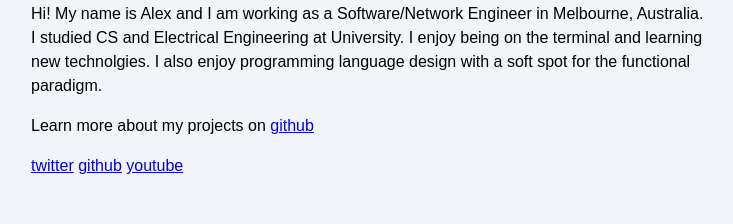
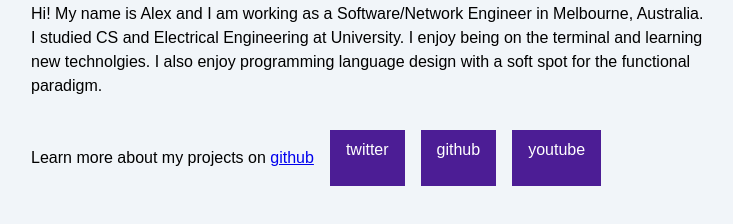
Before and after one commit to anley1/my-site, an Astro site: page / in a window 1280 px wide. Shown: the part 130-354 px from the top of the page, without its empty margins (269-1002 px from the left). Built offline with nearby package versions, Linux system fonts and the light colour scheme; Astro itself is replaced by a stand-in of ours.

Commit message:
footer styles

```diff
--- a/src/components/Footer.astro
+++ b/src/components/Footer.astro
@@ -3,6 +3,13 @@ const platform = "github";
 const username = "anley1";
 import Social from "./Social.astro";
 ---
+<style>
+    footer {
+        display: flex;
+        gap: 1rem;
+        margin-top: 2rem;
+    }
+</style>
 
 <footer>
     <p>Learn more about my projects on <a href={`https://www.${platform}.com/${username}`}>{platform}</a></p>
--- a/src/components/Social.astro
+++ b/src/components/Social.astro
@@ -3,3 +3,12 @@ const { platform, username } = Astro.props;
 ---
 
 <a href={`https://www.${platform}.com/${username}`}>{platform}</a>
+
+<style>
+    a {
+        padding: 0.5rem 1rem;
+        color: white;
+        background-color: #4c1d95;
+        text-decoration: none;
+    }
+</style>
```
